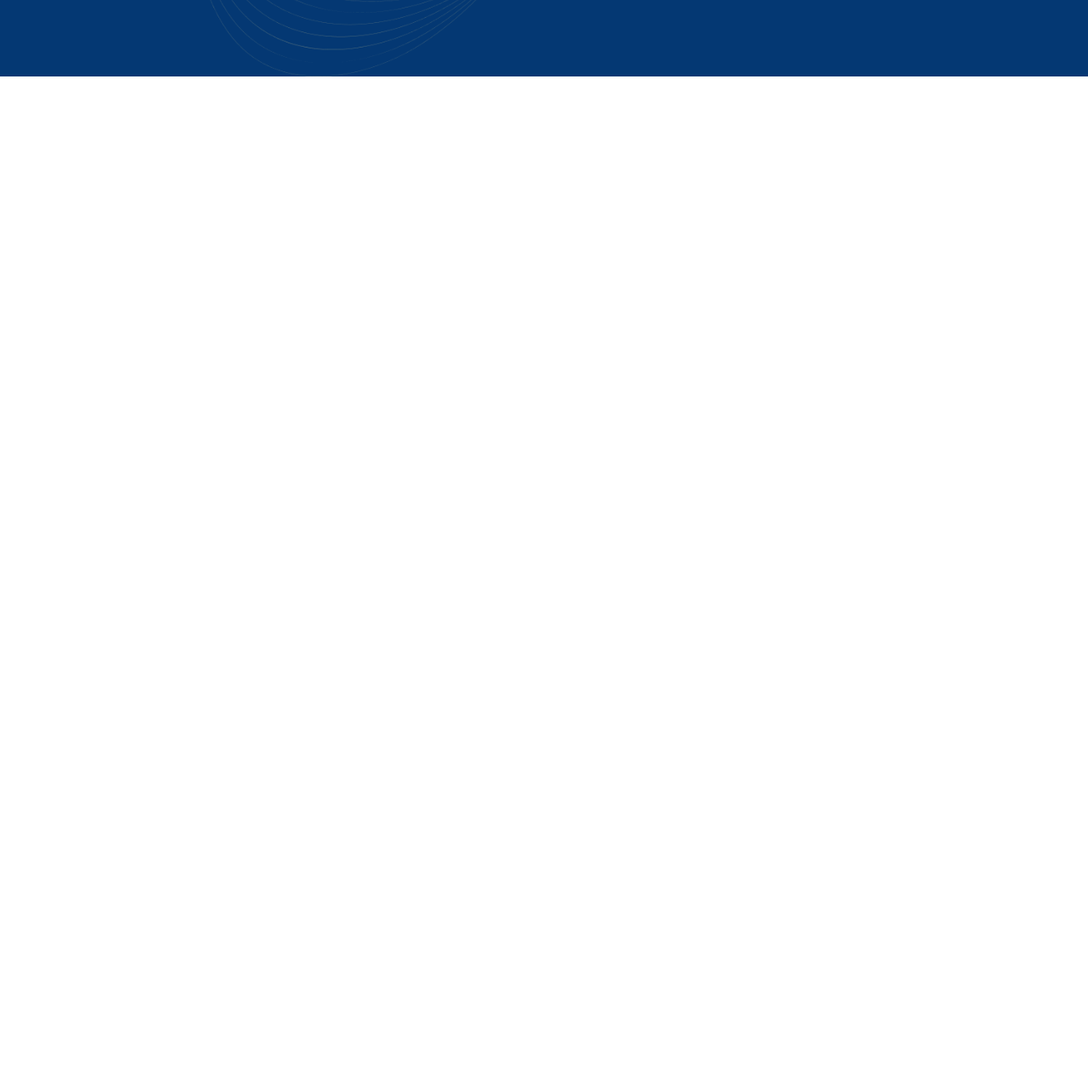
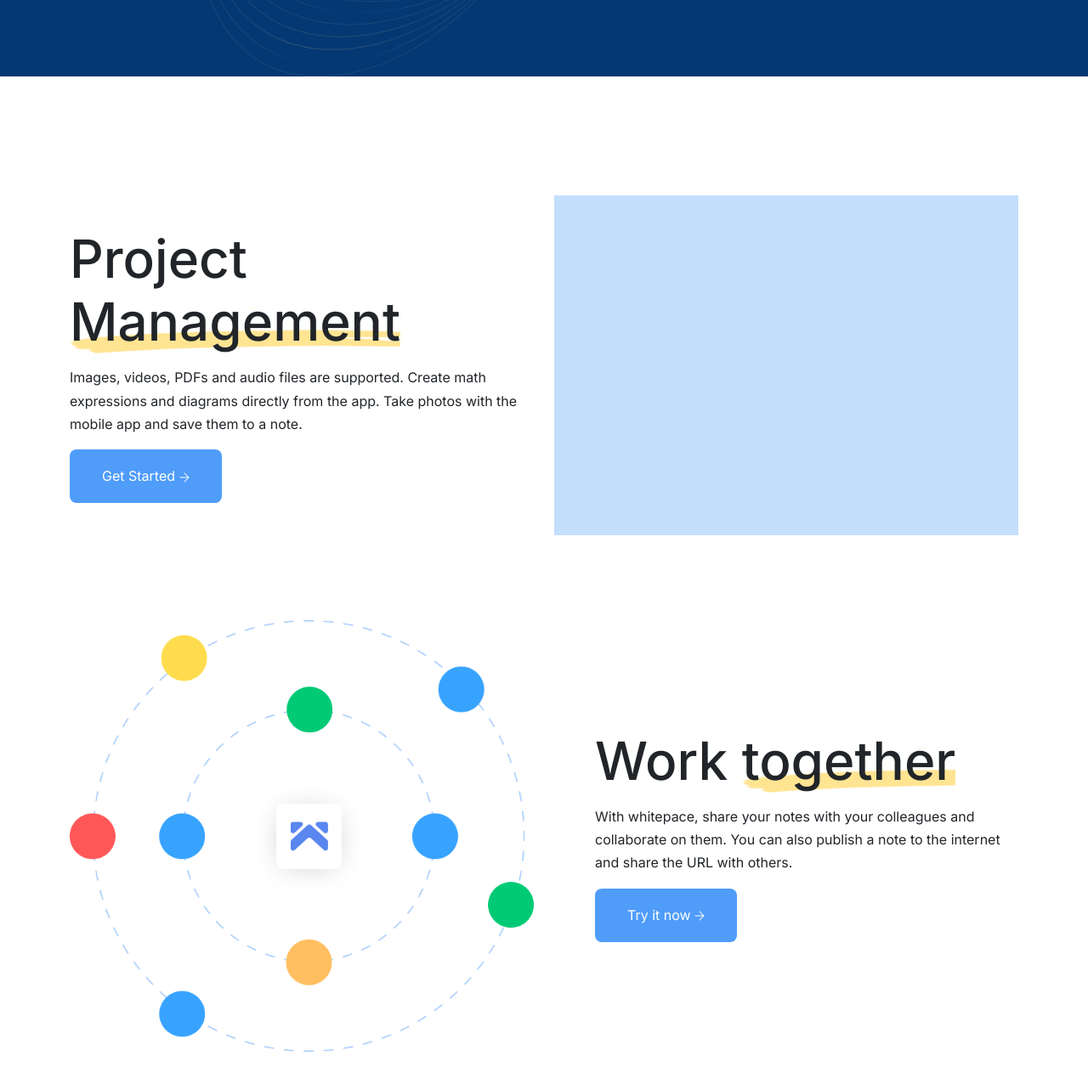
Before and after one commit to Sandipa01/class-12, a plain HTML site: page index.html in a window 1280 px wide. Shown: the part 724-2000 px from the top of the page at 85% size. Before the commit the page ends 814 px from the top, so only its background shows below. Drawn offline with nearby package versions, Linux system fonts and the light colour scheme.

Commit message:
management area completed!

```diff
--- a/index.html
+++ b/index.html
@@ -103,6 +103,51 @@
 
 
       </section>
+      <section class="management-area">
+        <div class="container">
+          <div class="project-managemant">
+            <div class="row">
+              <div class="col-lg-6 d-flex align-items-center">
+                <div class="theme-text">
+                  <h3>Project <br> <span>Management</span></h3>
+                  <p>Images, videos, PDFs and audio files are supported. Create math expressions and diagrams directly from the app. Take photos with the mobile app and save them to a note.</p>
+                  <a href="#" class="theme-button-all">
+                    Get Started
+                    <img src="images/icon.png" alt="">
+                  </a>
+                </div>
+              </div>
+              <div class="col-lg-6">
+                <div class="management-image">
+                  <img src="images/project-image.png" alt="" class="w-100">
+                </div>
+              </div>
+            </div>
+          </div>
+          <div class="work-management">
+            <div class="row">
+              <div class="col-lg-6 order-lg-1 order-2">
+                <div class="management-image">
+                  <img src="images/work.png" alt="" class="w-100">
+                </div>
+              </div>
+              <div class="col-lg-6 d-flex align-items-center order-lg-2 order-1">
+                <div class="theme-text ps-0 ps-lg-5">
+                  <h3>Work <span>together</span></h3>
+                  <p>With whitepace, share your notes with your colleagues and collaborate on them.
+                    You can also publish a note to the internet and share the URL with others.
+                  </p>
+                  <a href="#" class="theme-button-all">
+                    Try it now
+                    <img src="images/icon.png" alt="">
+                  </a>
+                </div>
+              </div>
+
+            </div>
+          </div>
+        </div>
+      </section>
     </main>
 
     <!-- Ending of main area -->
--- a/style.css
+++ b/style.css
@@ -49,7 +49,30 @@ padding: 14px 22px !important;
 .theme-button img{
     margin-left: 10px;
 }
-
+.theme-text h3{
+    font-size: 62px;
+    color: #212529;
+    margin-bottom: 15px;
+}
+.theme-text p{
+    color: #212529;
+}
+.theme-text h3 span{
+    position: relative;
+    z-index: 1;
+}
+.theme-text h3 span::after{
+    position: absolute;
+    content: "";
+    width: 100%;
+    height: 62px;
+    left: 0;
+    bottom: 0;
+    z-index: -1;
+    background-image: url(images/element.png);
+    background-size: cover;
+    background-repeat: no-repeat;
+}
 /* header area css */
 .header-area{
     background-color: #043873;
@@ -139,3 +162,30 @@ letter-spacing: -0.02em;
         margin-bottom: 100px;
     }
 }
+
+/* management area css */
+.management-area{
+    background-color: #ffffff;
+    padding: 140px 0;
+}
+.work-management{
+    margin-top: 100px;
+}
+
+@media (max-width: 991px) {
+    .management-area{
+        padding: 80px 0;
+    }
+    .work-management{
+        margin-top: 60px;
+    }
+    .theme-text {
+        text-align: center;
+    }
+    .theme-text h3{
+        font-size: 36px;
+    }
+    .management-area .theme-button-all{
+        margin-bottom: 50px;
+    }
+}
```
Also changed, not shown: images/element.png (added), images/project-image.png (added), images/work.png (added).
